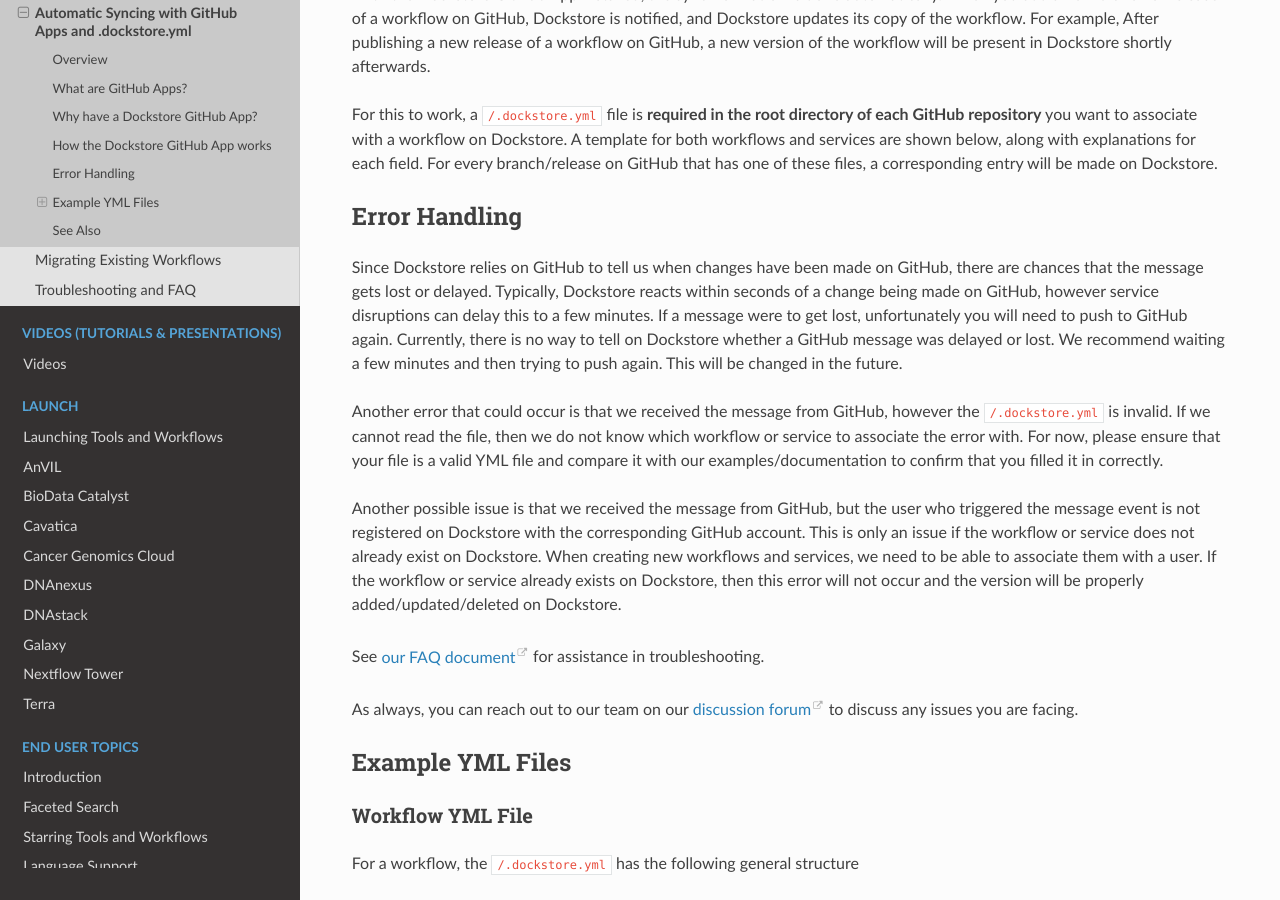
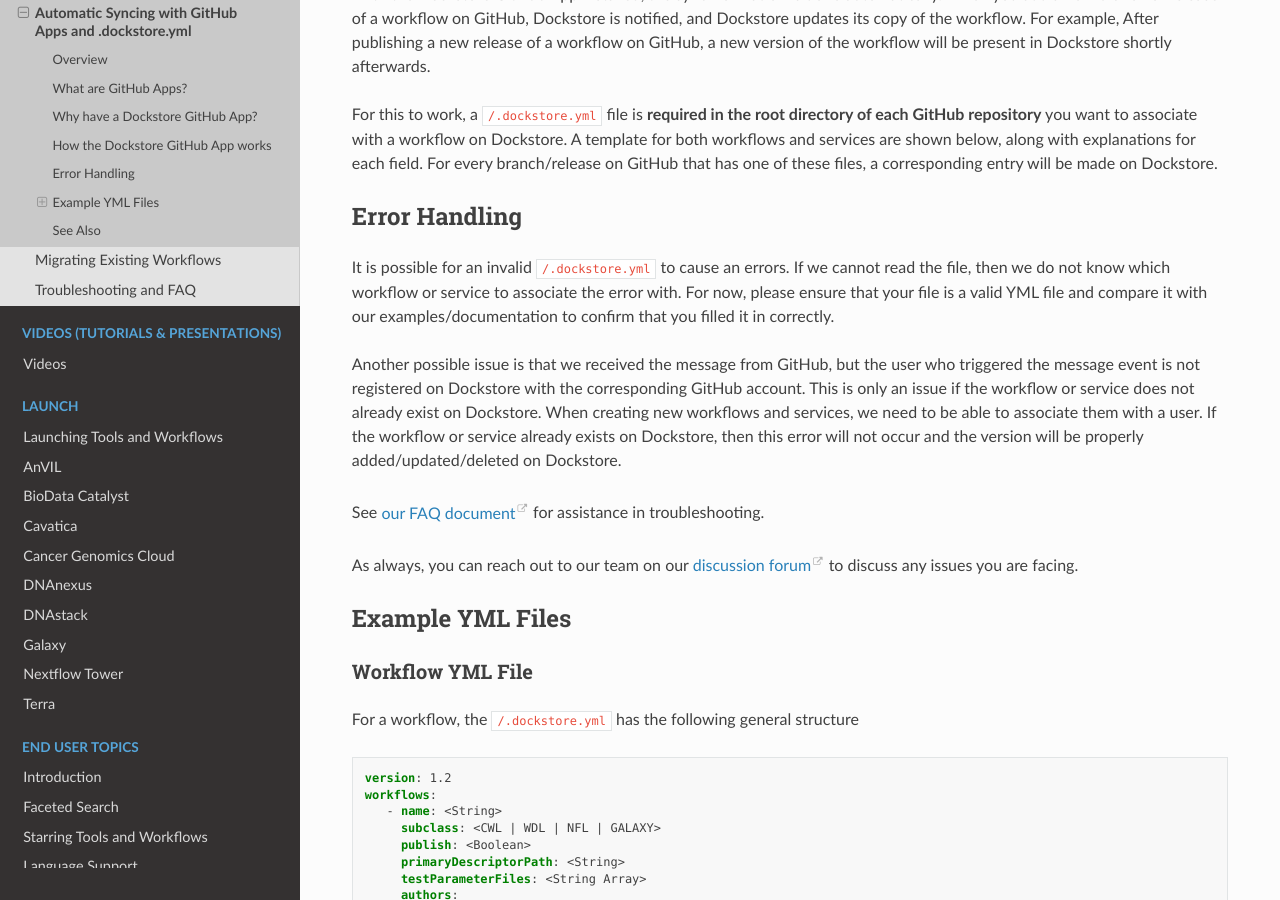
Before and after one commit to dockstore/dockstore-documentation, a Sphinx documentation site: the page built from docs/getting-started/github-apps/github-apps.rst, in a window 1280 px wide and 900 px high, scrolled down 1154 px. Built offline with Sphinx 7.4.7 and the Read the Docs theme 2.0.0, drawn with Linux system fonts in a browser that asks for light colours.

Commit message:
Remove service disruption text

```diff
--- a/docs/getting-started/github-apps/github-apps-troubleshooting-tips.rst
+++ b/docs/getting-started/github-apps/github-apps-troubleshooting-tips.rst
@@ -50,8 +50,6 @@
 The changes made to my GitHub repo aren't appearing on Dockstore, but I've already installed the GitHub app and made the ``.dockstore.yml`` file. How can I figure out what's going wrong?
 ------------------------------------------------------------------------------------------------------------------------------------------------------------------------------------------
 If you don't see changes, try waiting a couple of minutes and refreshing the browser on the My Workflows page again.
-
-Be aware that a service disruption can result in a connection between GitHub and Dockstore getting delayed or lost. If the signal was lost, another push must be made.
 
 You can also verify that the GitHub app was given access to the right repository or organization. If access was given to the wrong organization or repository,
 or this is your first time installing the app, you'll need to push another commit after adding the correct repository to activate the sync to Dockstore.
--- a/docs/getting-started/github-apps/github-apps.rst
+++ b/docs/getting-started/github-apps/github-apps.rst
@@ -68,12 +68,7 @@
 
 Error Handling
 ----------------------------------
-Since Dockstore relies on GitHub to tell us when changes have been made on GitHub, there are chances that the message gets lost or delayed.
-Typically, Dockstore reacts within seconds of a change being made on GitHub, however service disruptions can delay this to a few minutes.
-If a message were to get lost, unfortunately you will need to push to GitHub again. Currently, there is no way to tell on Dockstore whether
-a GitHub message was delayed or lost. We recommend waiting a few minutes and then trying to push again. This will be changed in the future.
-
-Another error that could occur is that we received the message from GitHub, however the ``/.dockstore.yml`` is invalid. If we cannot read the
+It is possible for an invalid ``/.dockstore.yml`` to cause an errors. If we cannot read the
 file, then we do not know which workflow or service to associate the error with. For now, please ensure that your file is a valid YML file and
 compare it with our examples/documentation to confirm that you filled it in correctly.
 
```
